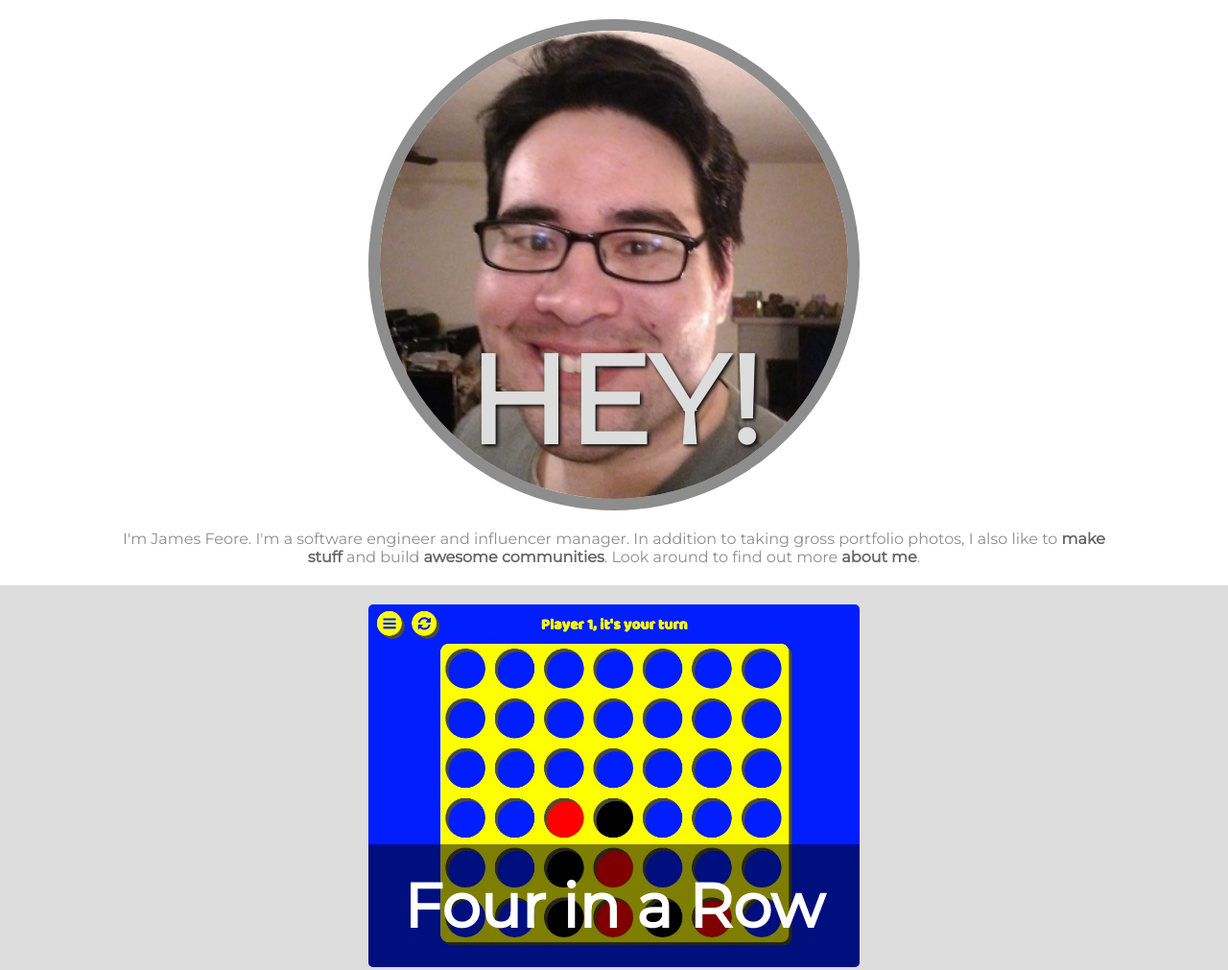
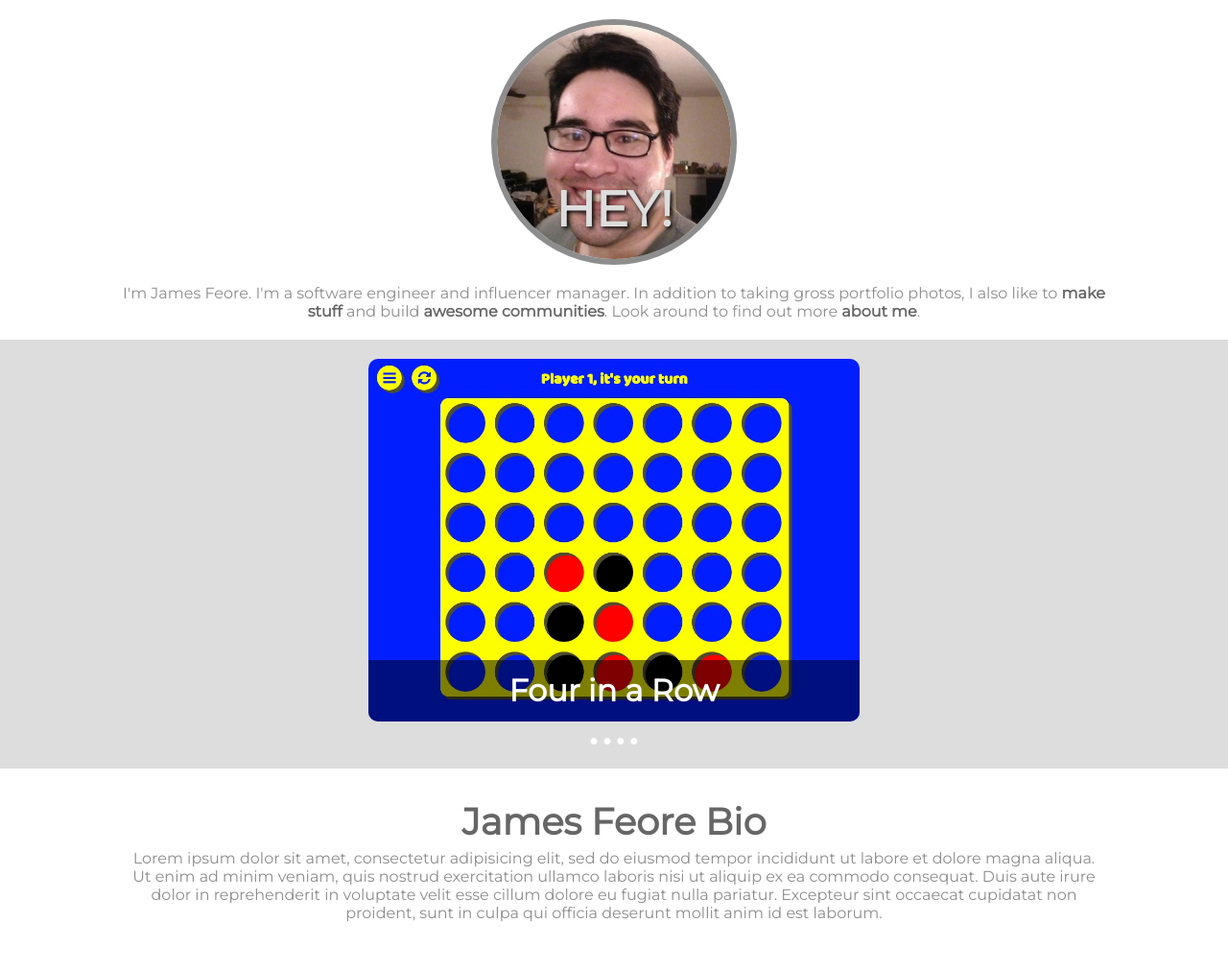
Before and after one commit to jjfeore/portfolio, a plain HTML site: page index.html in a window 1280 px wide. Shown: the top 1011 px of the page at 96% size. After the commit the page ends 981 px from the top, so only its background shows below. Drawn offline with Linux system fonts and the light colour scheme.

Commit message:
Few tweaks to the styling for desktop views

```diff
--- a/styles/base.css
+++ b/styles/base.css
@@ -105,25 +105,36 @@ h2 {
   margin-bottom: 20px;
 }
 
-@media all and (min-width: 800px) {
+@media all and (min-width: 768px) {
+  h2 {
+    font-size: 3vw;
+  }
+
   #my-image {
-    width: 40vw;
-    height: 40vw;
-    border: 1vw solid #8d8d8d;
+    width: 20vw;
+    height: 20vw;
+    border: 0.5vw solid #8d8d8d;
   }
 
   #my-image img {
-    margin-top: -3vw;
+    margin-top: -1vw;
   }
 
   #my-image span {
-    font-size 7vw;
+    font-size: 4vw;
     bottom: 1vw;
-    line-height: 14vw;
-    height: 14vw;
+    line-height: 6vw;
+    height: 6vw;
   }
 
   #portfolio-image {
     width: 40%;
+    border-radius: 10px;
+  }
+
+  #portfolio-image span {
+    font-size: 2.5vw;
+    line-height: 5vw;
+    height: 5vw;
   }
 }
```
